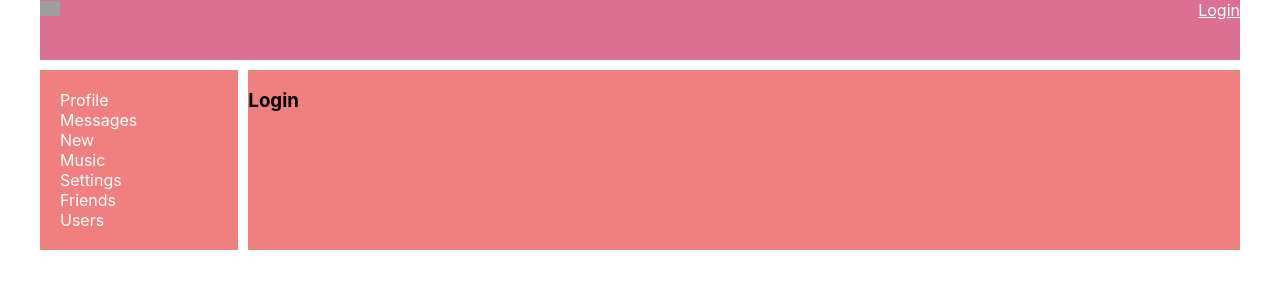
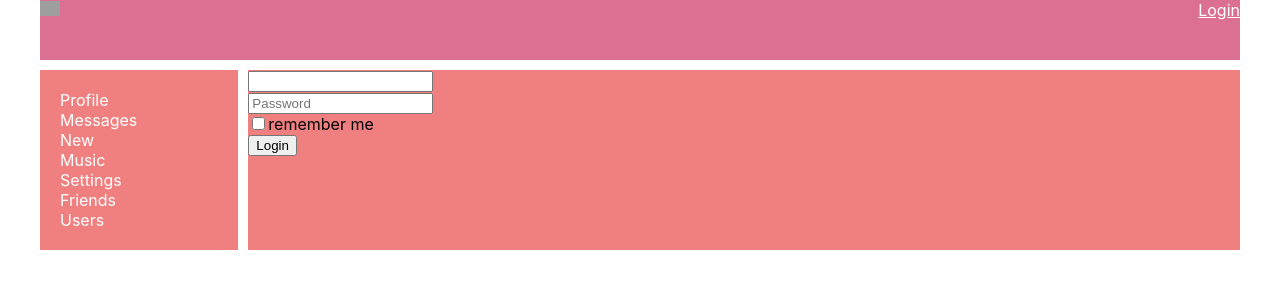
Before and after one commit to ArinaKumeisha/React-of-samurai, a React (Create React App) app: page /login in a window 1280 px wide. Shown: the top 300 px of the page. Built offline with nearby package versions, Linux system fonts and the light colour scheme; no server answers; grey boxes are pictures that could not be loaded.

Commit message:
75 - lesson redux-form (введение)

```diff
--- a/package.json
+++ b/package.json
@@ -12,6 +12,7 @@
     "@types/react": "^17.0.0",
     "@types/react-dom": "^17.0.0",
     "@types/react-router-dom": "^5.1.7",
+    "@types/redux-form": "^8.3.2",
     "axios": "^0.21.1",
     "gh-pages": "^3.2.3",
     "rc-infinite-pagination": "^1.0.5",
@@ -22,6 +23,7 @@
     "react-router-dom": "^5.2.0",
     "react-scripts": "4.0.3",
     "redux": "^4.1.0",
+    "redux-form": "^8.3.7",
     "redux-thunk": "^2.3.0",
     "typescript": "^4.1.2",
     "web-vitals": "^1.0.1"
--- a/src/api/api.ts
+++ b/src/api/api.ts
@@ -27,6 +27,9 @@ export const usersAPI = {
 export const authAPI = {
     me() {
         return instance.get(`auth/me`, {})
+    },
+    login() {
+        return instance.post(`auth/login`, {}, {})
     }
 }
 
--- a/src/components/Login/Login.tsx
+++ b/src/components/Login/Login.tsx
@@ -1,9 +1,28 @@
 import React from 'react';
+import {Field, reduxForm} from 'redux-form';
 
 const Login = () => {
+    const onSubmit = (data: any) => {
+        console.log(data)
+    }
     return (
-        <h3>Login</h3>
+        <LoginReduxForm onSubmit={onSubmit}/>
     );
 };
 
+export const LoginForm = (props: any) => {
+    return (
+        <form onSubmit={props.handleSubmit}>
+            <div><Field name={'Login'} component={'input'} type="text"/></div>
+            <div><Field placeholder={'Password'} name={'password'} component={'input'}/></div>
+            <div><Field type={'checkbox'} name={'password'} component={'input'}/>remember me</div>
+            <button>Login</button>
+        </form>
+    );
+};
+const LoginReduxForm = reduxForm({
+    // a unique name for the form
+    form: 'login'
+})(LoginForm)
+
 export default Login;
--- a/src/redux/redux_store.tsx
+++ b/src/redux/redux_store.tsx
@@ -4,7 +4,7 @@ import {dialogsReducer} from "./dialogs-reducer";
 import {usersReducer} from "./users-reducer";
 import {authReducer} from "./auth-reducer";
 import thunkMiddleWare from "redux-thunk"
-
+import { reducer as formReducer } from 'redux-form'
 
 /*export type ActionsType =
     ReturnType<typeof addPostAC> |
@@ -12,17 +12,15 @@ import thunkMiddleWare from "redux-thunk"
     ReturnType<typeof upDateNewMessageTextAC> |
     ReturnType<typeof sendMessageAC>*/
 
-
-
 let rootReducer = combineReducers({              //rootReducer возвращает state
     profilePage: profileReducer,  //это наш целый стэйт
     dialogsPage: dialogsReducer,  // ключ: значение
     usersPage: usersReducer,
     auth: authReducer,
+    form: formReducer
 })
 
 export type AppStateType=ReturnType<typeof rootReducer>   //  ReturnType -> дай мне  возвращаемый тип rootReducera
 export let store = createStore(rootReducer, applyMiddleware(thunkMiddleWare))
-
 //@ts-ignore
-window.store = store.getState.bind(store)
+window.store = store
```
Also changed, not shown: src/redux/auth-reducer.tsx (+12 -0 lines), 1 other file (tests, documents, lock files or other folders).
